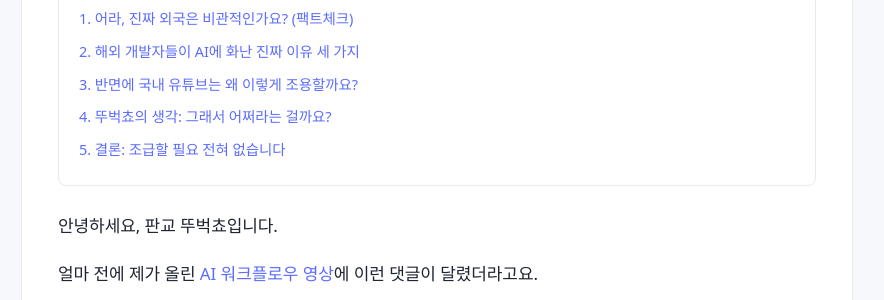
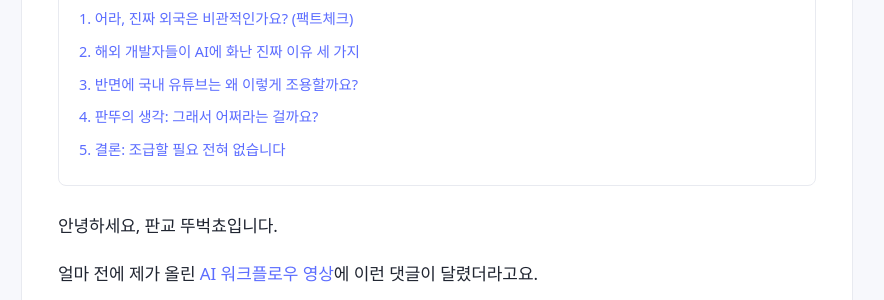
Before and after one commit to panddu/panddu.github.io, a Jekyll site: the page built from _posts/2026-08-08-ai-coding-sentiment.md, in a window 1280 px wide and 900 px high. Shown: the part 446-746 px from the top of the window, without its empty margins (203-1087 px from the left). Built offline with Jekyll 4.4.1, drawn with Linux system fonts in a browser that asks for light colours; some web fonts are replaced; comment, search, counter and statistics services are not loaded; some of the changed text lies outside the part shown.

Commit message:
Edit post: rename '뚜벅쵸의 생각' to '판뚜의 생각'

```diff
--- a/_posts/2026-08-08-ai-coding-sentiment.md
+++ b/_posts/2026-08-08-ai-coding-sentiment.md
@@ -30,7 +30,7 @@
     <li><a href="#intro">1. 어라, 진짜 외국은 비관적인가요? (팩트체크)</a></li>
     <li><a href="#backlash">2. 해외 개발자들이 AI에 화난 진짜 이유 세 가지</a></li>
     <li><a href="#korean-scene">3. 반면에 국내 유튜브는 왜 이렇게 조용할까요?</a></li>
-    <li><a href="#my-view">4. 뚜벅쵸의 생각: 그래서 어쩌라는 걸까요?</a></li>
+    <li><a href="#my-view">4. 판뚜의 생각: 그래서 어쩌라는 걸까요?</a></li>
     <li><a href="#conclusion">5. 결론: 조급할 필요 전혀 없습니다</a></li>
   </ul>
 </div>
@@ -123,7 +123,7 @@
 
 ---
 
-## <span id="my-view">🚶 4. 뚜벅쵸의 생각: 그래서 어쩌라는 걸까요?</span>
+## <span id="my-view">🚶 4. 판뚜의 생각: 그래서 어쩌라는 걸까요?</span>
 
 제 생각을 짤막하게 말씀드리자면, **"외국 여론이 비관적이든 호의적이든, 개인 개발자에겐 크게 중요하지 않다"**는 것입니다.
 
```
